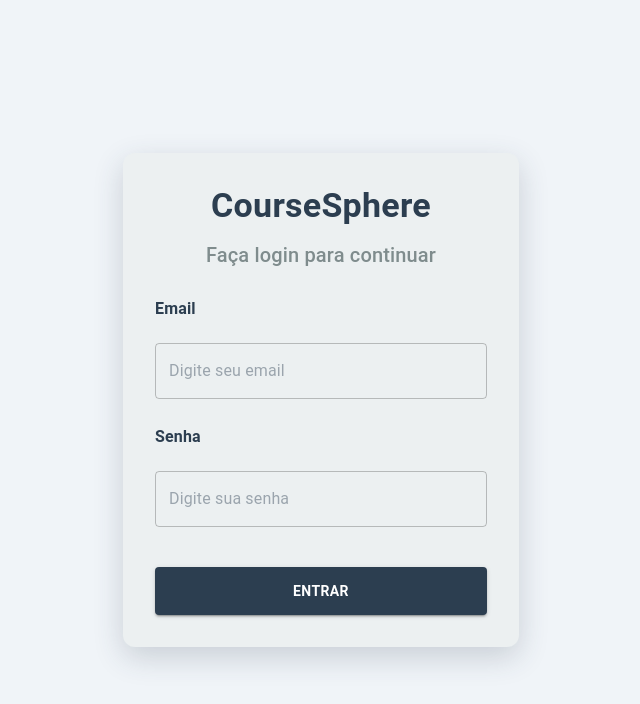
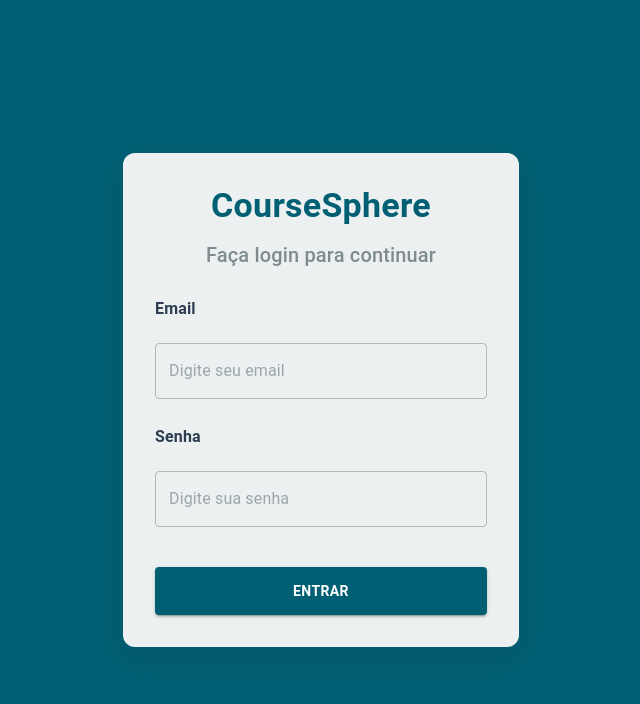
Before and after one commit to thedouglasaraujo/coursesphere, a React (Create React App) app in the folder frontend/: page /login in a window 1280 px wide. Shown: the top 704 px of the page, without its empty margins (319-959 px from the left). Built offline with nearby package versions, Linux system fonts and the light colour scheme.

Commit message:
refactor(theme): altera cores da aplicação

```diff
--- a/frontend/src/pages/CourseDetails/index.js
+++ b/frontend/src/pages/CourseDetails/index.js
@@ -94,7 +94,7 @@ export default function CourseDetails() {
   const handleConfirmLessonDelete = async () => {
     try {
       await deleteLesson(lessonToDelete);
-      setFilters(prev => ({ ...prev })); // força recarregar
+      setFilters(prev => ({ ...prev }));
       showSnackbar('Aula excluída com sucesso!', 'success');
     } catch {
       showSnackbar('Erro ao excluir aula', 'error');
--- a/frontend/src/pages/Login/styles.js
+++ b/frontend/src/pages/Login/styles.js
@@ -5,6 +5,7 @@ const styles = theme => ({
     justifyContent: 'center',
     alignItems: 'center',
     px: 2,
+    backgroundColor: theme.palette.primary.main,
   },
   paper: {
     p: 4,
--- a/frontend/src/theme/theme.js
+++ b/frontend/src/theme/theme.js
@@ -3,13 +3,13 @@ import { createTheme } from '@mui/material/styles';
 const theme = createTheme({
   palette: {
     primary: {
-      main: '#2C3E50',
+      main: '#005f73',
       light: '#3498DB',
       dark: '#1A252F',
       contrastText: '#FFFFFF',
     },
     secondary: {
-      main: '#9c27b0',
+      main: '#753820',
     },
     background: {
       default: '#F5F7FA',
```
